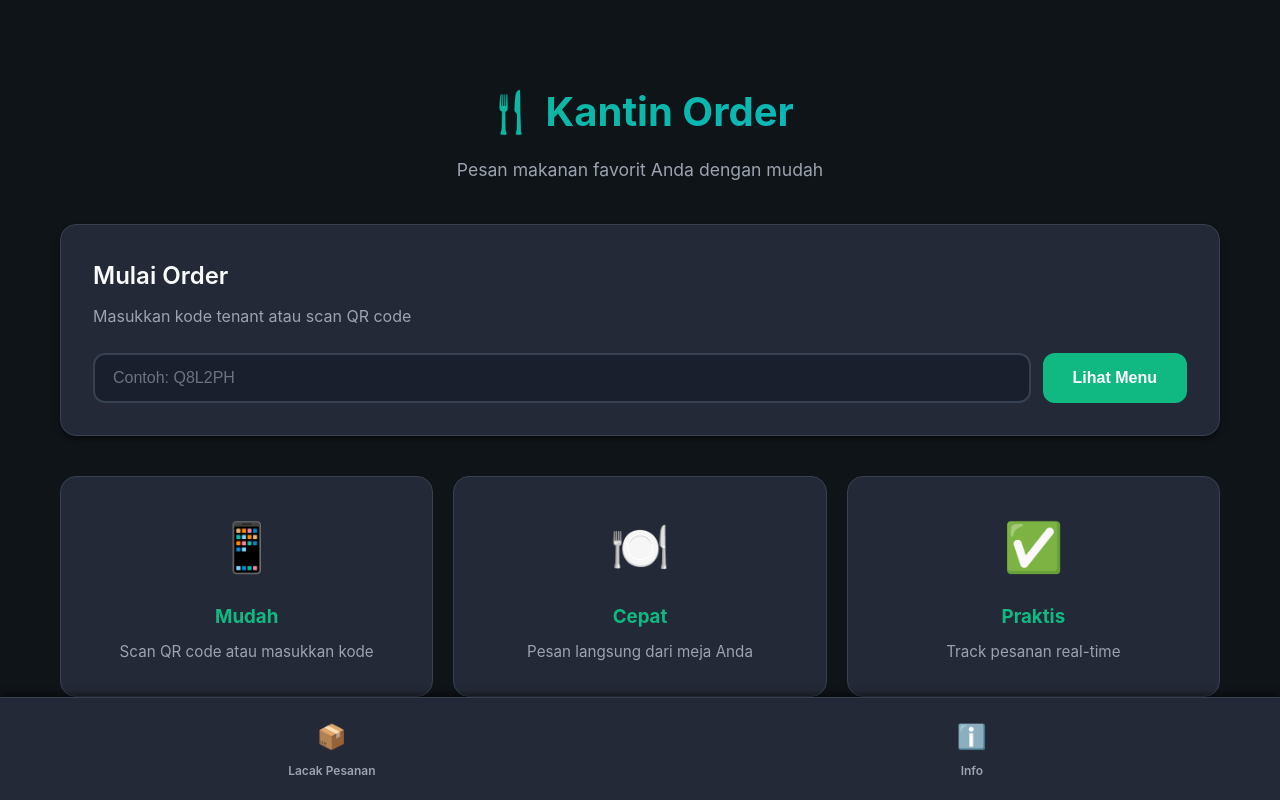
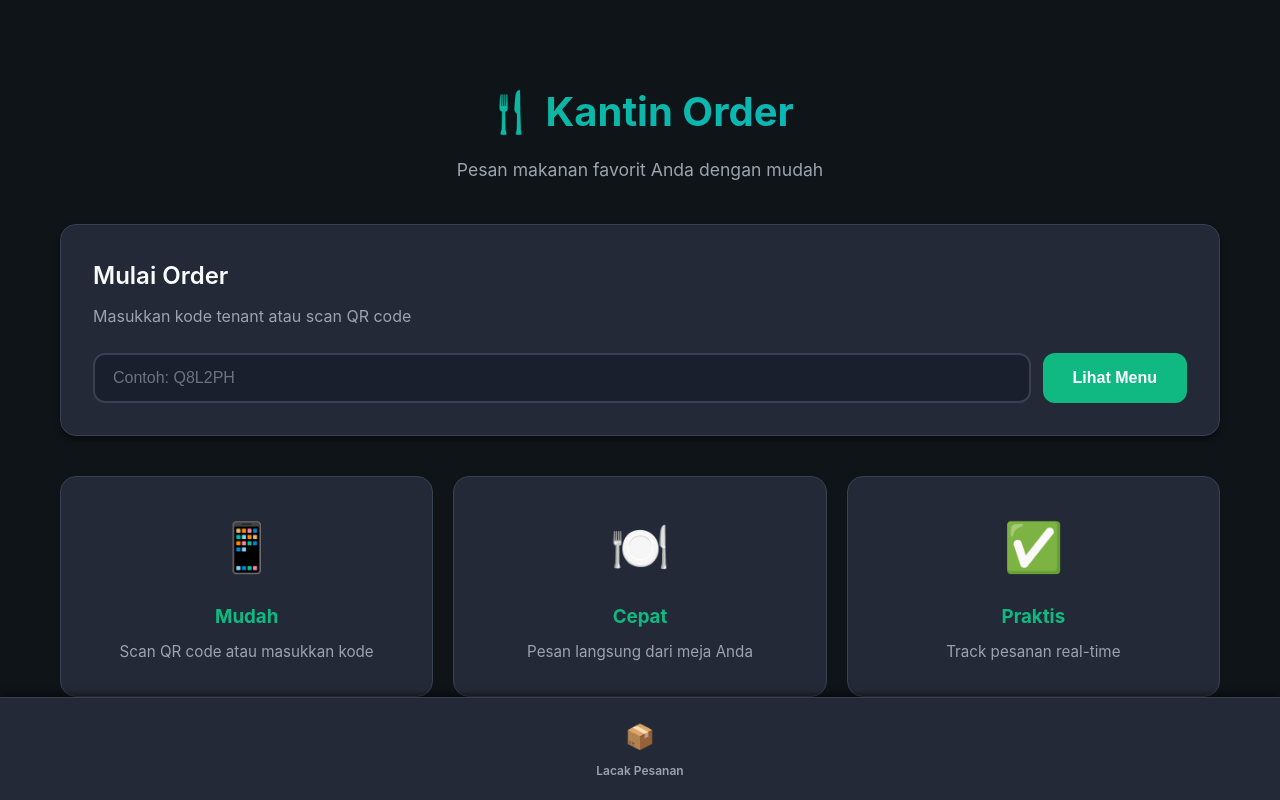
Before and after one commit to Ryota679/kantin-web-ordering, a website: page index.html in a window 1280 px wide. Drawn offline with Linux system fonts and the light colour scheme; a script that the page names is missing.

Commit message:
chore: Remove info.html navigation links from all pages

```diff
--- a/index.html
+++ b/index.html
@@ -53,10 +53,6 @@
         <a href="tracking.html" class="nav-item">
             <span class="nav-icon">📦</span>
             <span class="nav-label">Lacak Pesanan</span>
-        </a>
-        <a href="info.html" class="nav-item">
-            <span class="nav-icon">ℹ️</span>
-            <span class="nav-label">Info</span>
         </a>
     </nav>
 
```
Also changed, not shown: menu.html (+0 -4 lines), tracking.html (+0 -4 lines).
